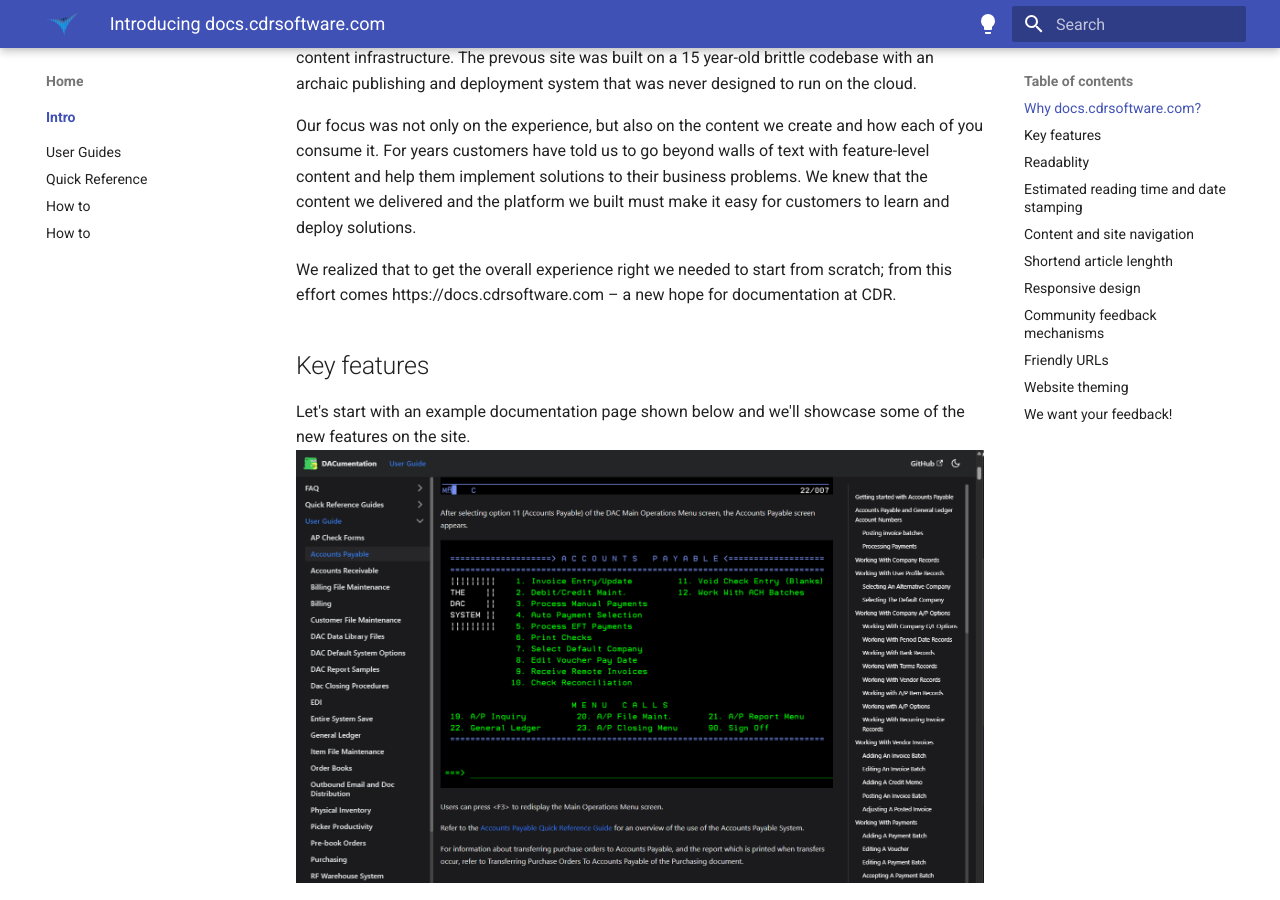
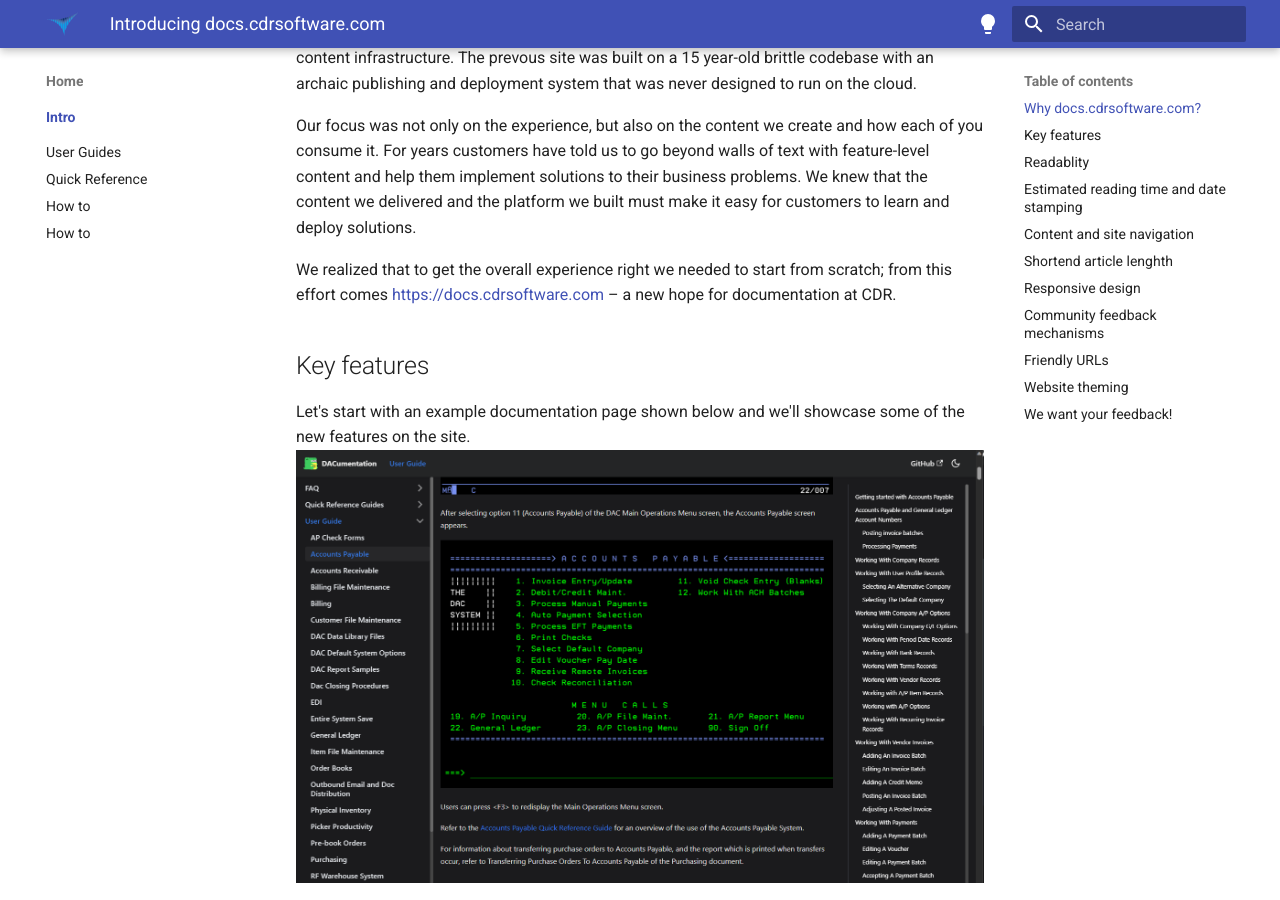
Before and after one commit to AydenB/mkdocs, an MkDocs documentation site: the page built from docs/index.md, in a window 1280 px wide and 900 px high, scrolled down 310 px. Built offline with MkDocs 1.6.1 and Material for MkDocs 9.7.7, drawn with Linux system fonts in a browser that asks for light colours.

Commit message:
fixed link

```diff
--- a/docs/index.md
+++ b/docs/index.md
@@ -6,7 +6,7 @@
 
 Our focus was not only on the experience, but also on the content we create and how each of you consume it. For years customers have told us to go beyond walls of text with feature-level content and help them implement solutions to their business problems. We knew that the content we delivered and the platform we built must make it easy for customers to learn and deploy solutions.
 
-We realized that to get the overall experience right we needed to start from scratch; from this effort comes https://docs.cdrsoftware.com – a new hope for documentation at CDR.
+We realized that to get the overall experience right we needed to start from scratch; from this effort comes <https://docs.cdrsoftware.com> – a new hope for documentation at CDR.
 
 ## Key features
 
```
